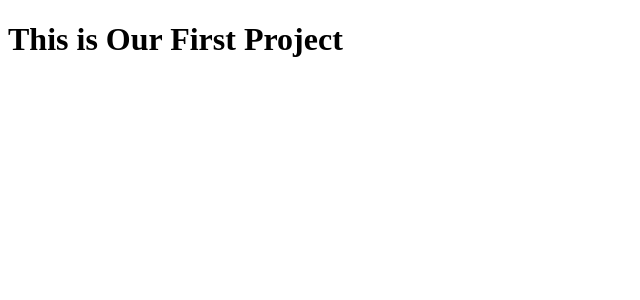
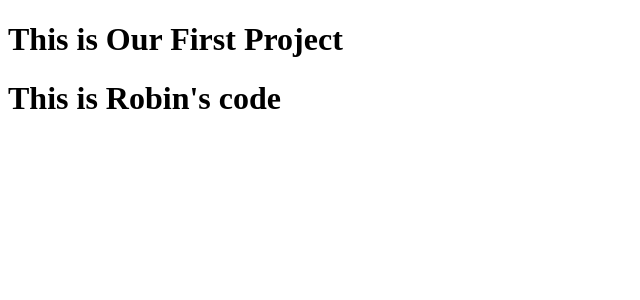
Before and after one commit to Shubham-Kumar-Mca/Nobelium-First-GYM-Project, a React (Vite) app in the folder nobelium-gym-project/: page / in a window 1280 px wide. Shown: the top 300 px of the page, without its empty margins (0-640 px from the left). Built offline with nearby package versions, Linux system fonts and the light colour scheme.

Commit message:
Robin's first sync

```diff
--- a/nobelium-gym-project/src/App.jsx
+++ b/nobelium-gym-project/src/App.jsx
@@ -4,6 +4,7 @@ function App() {
   return (
     <div>
       <h1>This is Our First Project</h1>
+      <h1>This is Robin's code</h1>
     </div>
   )
 }
```
